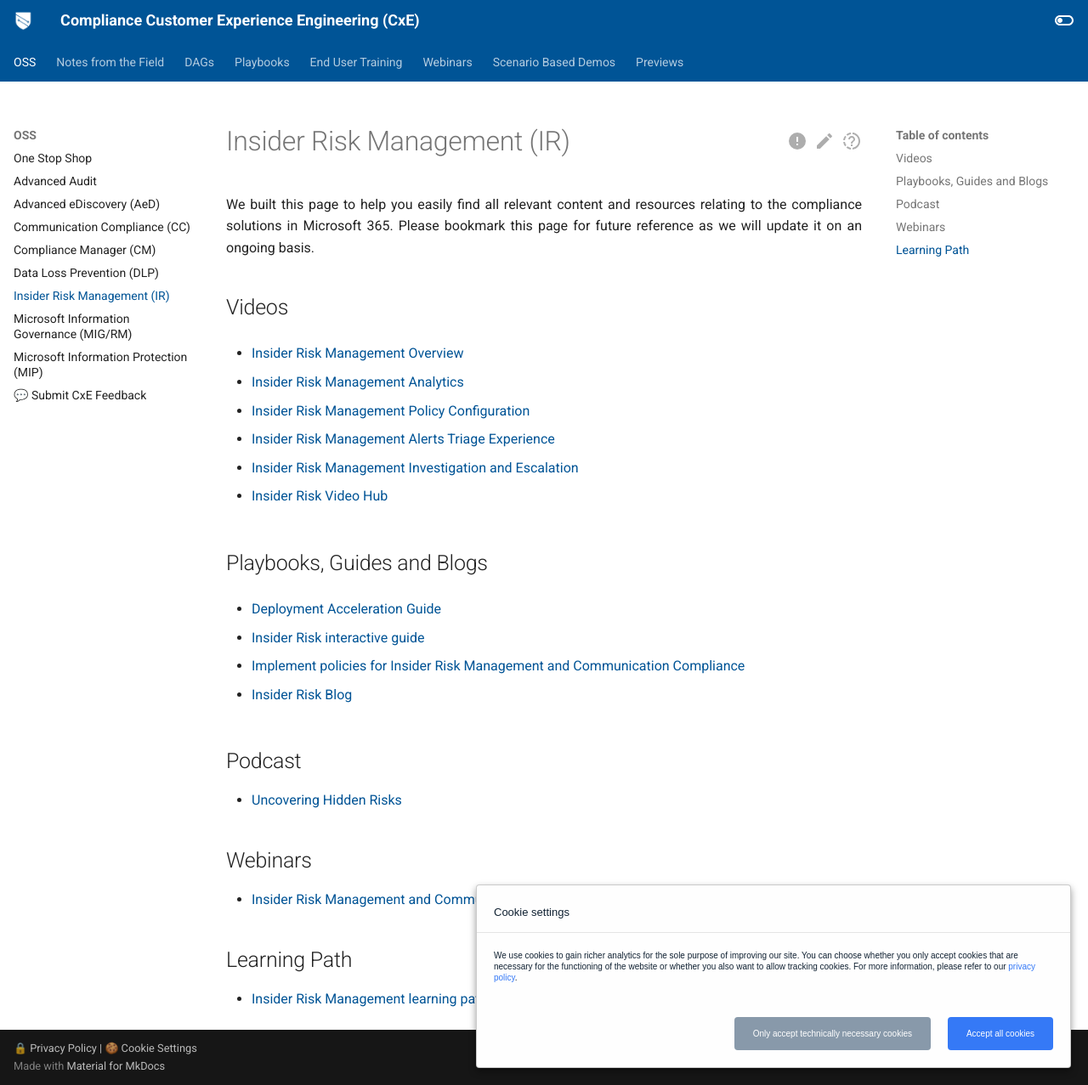
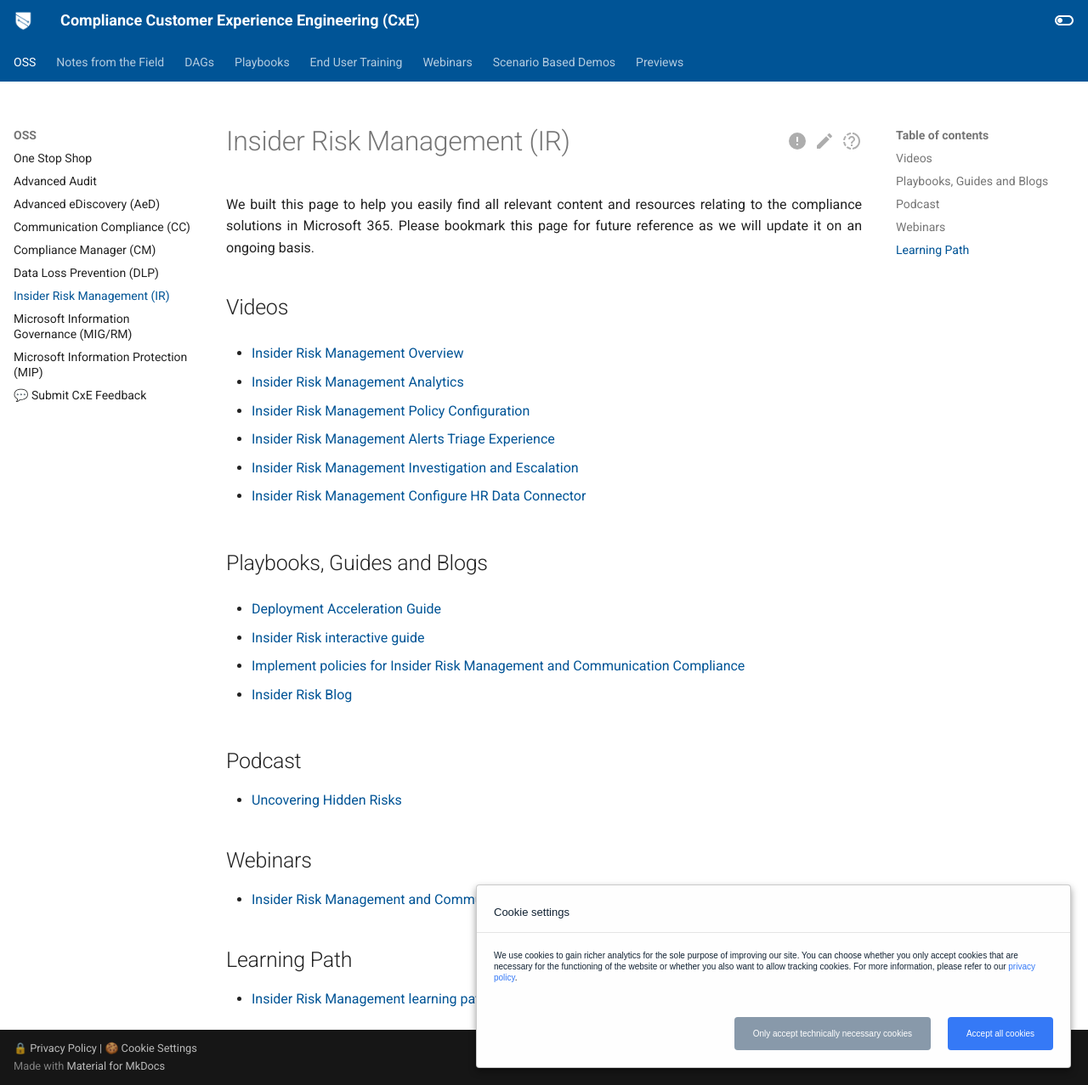
Before and after one commit to microsoft/ComplianceCxE, an MkDocs documentation site: the page built from docs/resources/ir.md, in a window 1280 px wide and 1277 px high. Shown: the whole window at 85% size. Built offline with MkDocs 1.6.1 and Material for MkDocs 9.7.7, drawn with Linux system fonts in a browser that asks for light colours; comment, search, counter and statistics services are not loaded.

Commit message:
Update ir.md

```diff
--- a/docs/resources/ir.md
+++ b/docs/resources/ir.md
@@ -17,7 +17,7 @@
 
 * [Insider Risk Management Investigation and Escalation](https://www.youtube.com/watch?v=UONUSmkRC8s&list=PL3ZTgFEc7LytlC9XgsaYd2TzlvJH6xwdA&index=6)
 
-* [Insider Risk Video Hub](https://aka.ms/VideoHub/InsiderRiskManagement)
+* [Insider Risk Management Configure HR Data Connector](https://aka.ms/mipc/hrdataconnectorsetup)
 
 ## Playbooks, Guides and Blogs
 * [Deployment Acceleration Guide](../../dag/ir-cc)
```
